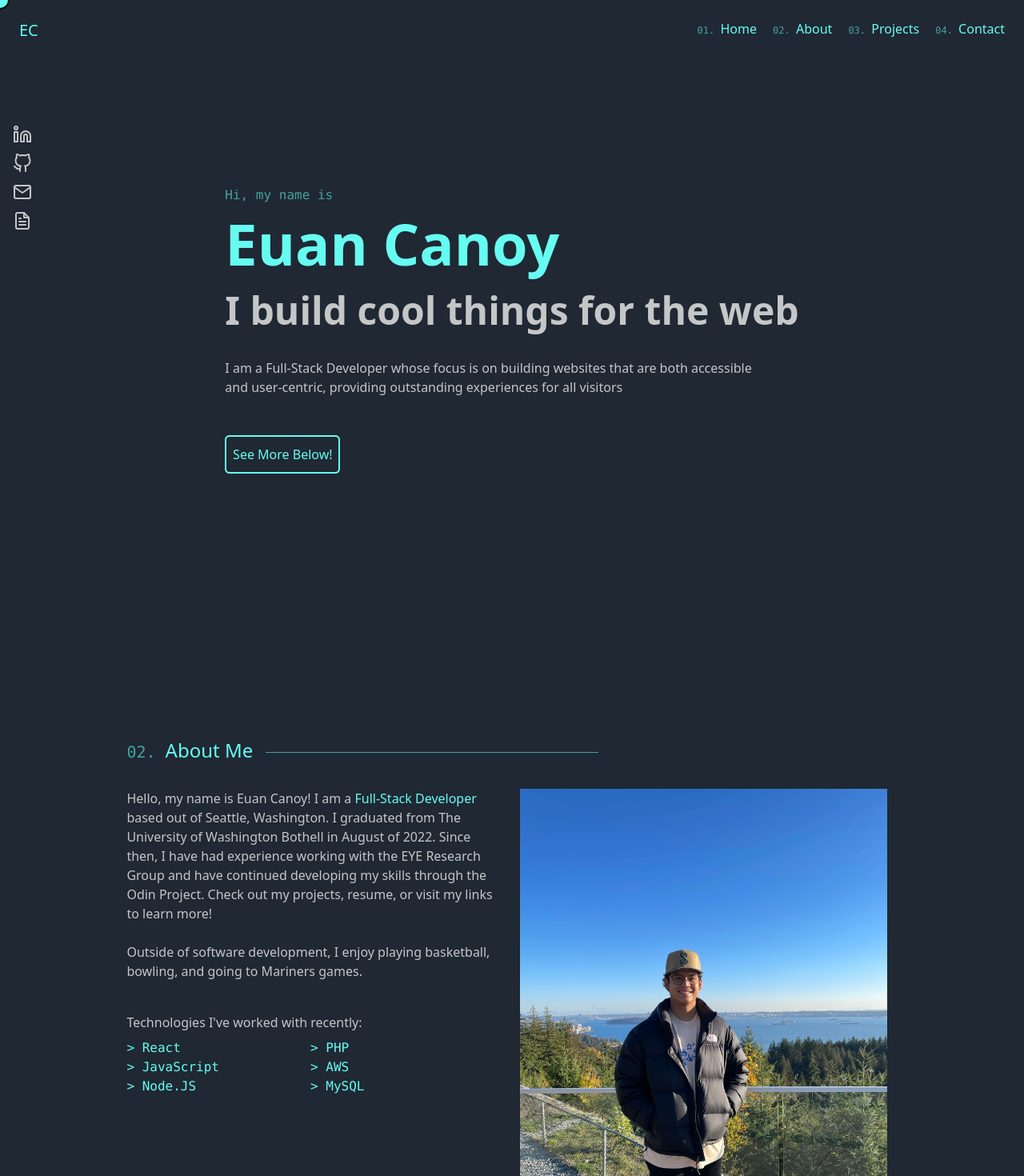
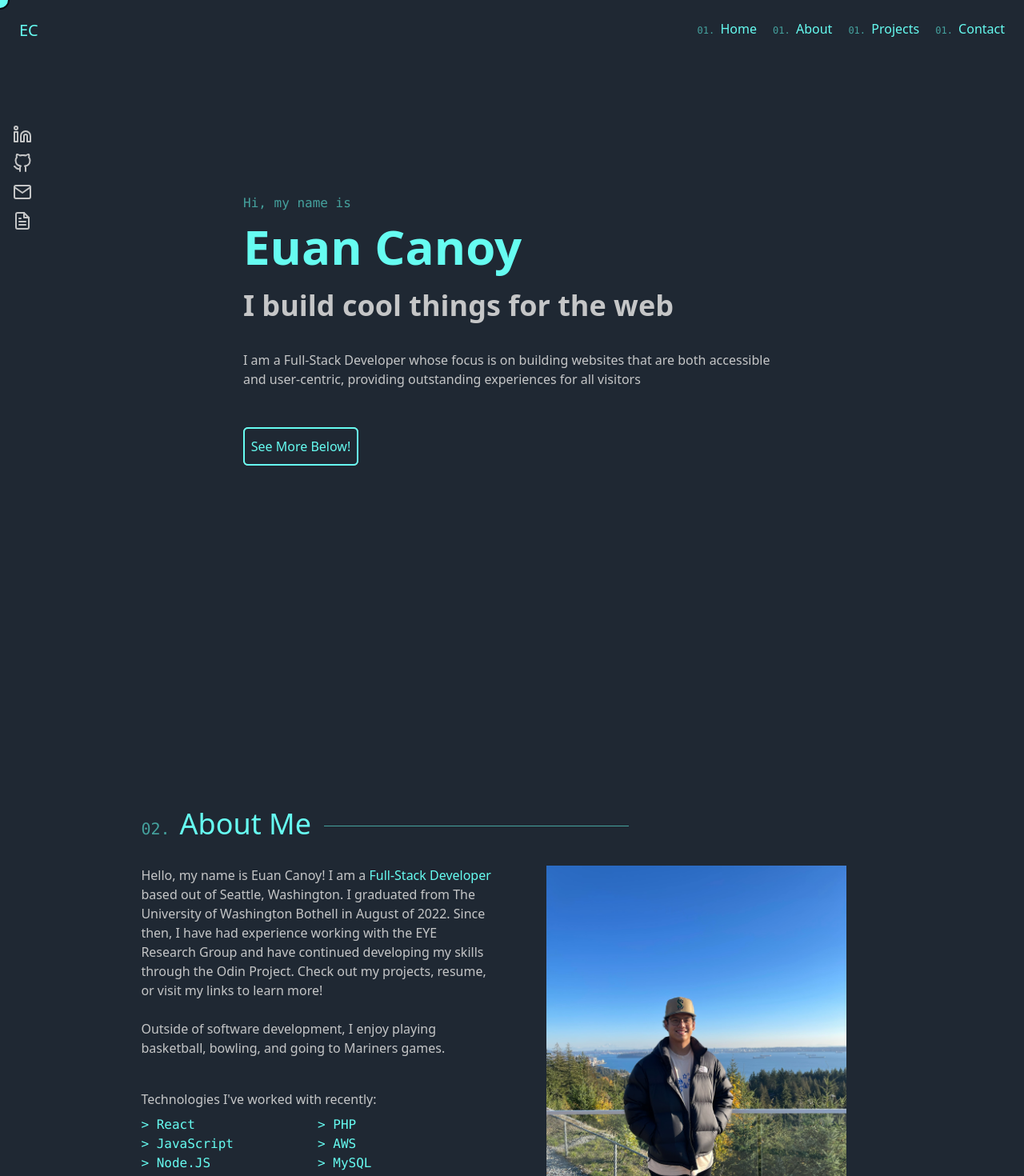
Before and after one commit to EuanProjects/portfolio-2.0, a React (Vite) app: page / in a window 1280 px wide. Shown: the top 1470 px of the page at 80% size. Built offline with nearby package versions, Linux system fonts and the light colour scheme.

Commit message:
resized about me

```diff
--- a/package.json
+++ b/package.json
@@ -13,6 +13,7 @@
     "react": "^18.2.0",
     "react-dom": "^18.2.0",
     "react-feather": "^2.0.10",
+    "react-scroll": "^1.8.9",
     "uuid": "^9.0.1"
   },
   "devDependencies": {
--- a/src/aboutme/aboutMe.jsx
+++ b/src/aboutme/aboutMe.jsx
@@ -1,16 +1,16 @@
 function AboutMe() {
     return (
         <>
-            <div className="h-screen w-[99vw] flex flex-col justify-center items-center">
+            <div className="h-screen w-[99vw] min-h-[1024px] flex flex-col justify-center items-center sm:px-6 xs:px-6" id="about">
                 <div className="md:w-10/12 lg:w-3/4 2xl:w-1/2">
-                    <div className="w-3/4 flex justify-left items-center">
-                        <h2 className="text-2xl">
+                    <div className="md:w-3/4 md:w-full flex justify-left items-center">
+                        <h2 className="sm:text-4xl xs:text-2xl">
                             <span className="text-green text-xl font-mono">02. </span> About Me
                         </h2>
-                        <hr className="w-7/12 border-t border-green h-1 ml-4 mt-2" />
+                        <hr className="w-5/12 border-t border-green h-1 ml-4 mt-2" />
                     </div>
-                    <div className="grid grid-cols-2 gap-8 my-8 w-full">
-                        <div>
+                    <div className="grid grid-cols-1 md:grid-cols-2 gap-8 my-8 w-full">
+                        <div className="xs:order-2 sm:order-2">
                             <p className="text-gray-light">
                                 Hello, my name is Euan Canoy! I am a <span className="text-blue">Full-Stack Developer</span> based out of Seattle, Washington.
                                 I graduated from The University of Washington Bothell in August of 2022. Since then, I have had experience working
@@ -37,8 +37,8 @@ function AboutMe() {
                                 </div>
                             </div>
                         </div>
-                        <div className="relative">
-                            <img src="/profile.JPG" alt="My Image" className="object-cover" />
+                        <div className="xs:order-1 sm:order-1 md:order-2 -z-10 relative xs:max-h-[500px] flex justify-center">
+                            <img src="/profile.JPG" alt="My Image" className="object-cover xs:h-full max-h-[500px]" />
                         </div>
                     </div>
                 </div>
--- a/src/contact/contact.jsx
+++ b/src/contact/contact.jsx
@@ -1,7 +1,7 @@
 function Contact() {
     return (
         <>
-            <div className="h-[75vh] mx-32">
+            <div className="h-[75vh] mx-32" id="contact">
                 <div className="flex justify-center">
                     <h2 className="text-5xl">
                         <span className="text-green text-xl font-mono">04. </span>
--- a/src/cursor/cursor.jsx
+++ b/src/cursor/cursor.jsx
@@ -46,7 +46,7 @@ function Cursor() {
 
   return (
     <>
-      <div className={`cursor ${linksHovered ? 'hovered-link' : ''}`} style={cursorPosition}></div>
+      <div className={`sm:hidden xs:hidden md:hidden lg:block cursor ${linksHovered ? 'hovered-link' : ''}`} style={cursorPosition}></div>
     </>
   );
 }
--- a/src/hero/hero.jsx
+++ b/src/hero/hero.jsx
@@ -4,9 +4,9 @@ function Hero() {
 
     return (
         <>
-            <div className="h-screen">
+            <div className="h-screen min-h-[720px] pt-[76px]" id="hero">
                 <div className="fixed left-0 top-36 mx-4 flex items-center origin-center rotate-90">
-                    <div className="origin-center rotate-90">
+                    <div className="origin-center rotate-90 lg:block md:block sm:hidden xs:hidden">
                         <a href="/8-2023.pdf" target="_blank" rel="noreferrer">
                             <FileText className="stroke-gray-light hover:stroke-white hover:translate-y-1 transition ease-in-out delay-150 rotate-180 my-3" />
                         </a>
@@ -21,17 +21,31 @@ function Hero() {
                         </a>
                     </div>
                 </div>
-                <div className="grid place-items-center h-[75vh]">
+                <div className="grid place-items-center h-[75vh] min-h-[500px] sm:px-6 xs:px-6">
                     <div>
                         <p className="animate-slideinFast font-mono text-green">Hi, my name is</p>
-                        <h1 className="animate-slideinRegular text-7xl py-3 font-bold">Euan Canoy</h1>
-                        <h1 className="animate-slideinSlow text-5xl py-3 text-gray-light font-semibold">I build cool things for the web</h1>
+                        <h1 className="animate-slideinRegular text-7xl xs:text-6xl py-3 font-bold">Euan Canoy</h1>
+                        <h1 className="animate-slideinSlow text-5xl xs:text-4xl py-3 text-gray-light font-semibold">I build cool things for the web</h1>
                         <div className="animate-slideinExtraSlow max-w-2xl">
                             <p className="py-6 text-gray-light">
                                 I am a Full-Stack Developer whose focus is on building websites that are both
                                 accessible and user-centric, providing outstanding
                                 experiences for all visitors
                             </p>
+                        </div>
+                        <div className="flex space-x-4 md:hidden">
+                            <a href="/8-2023.pdf" target="_blank" rel="noreferrer">
+                                <FileText className="stroke-gray-light hover:stroke-white hover:translate-y-1 transition ease-in-out delay-150 my-3" />
+                            </a>
+                            <a href="mailto:canoye05@gmail.com?subject=Hello!%20&body=Hi%20Euan!%20" target="_blank" rel="noreferrer">
+                                <Mail className="stroke-gray-light hover:stroke-white hover:translate-y-1 transition ease-in-out delay-150 my-3" />
+                            </a>
+                            <a href="https://github.com/ejcanoy" target="_blank" rel="noreferrer">
+                                <GitHub className="stroke-gray-light hover:stroke-white hover:translate-y-1 transition ease-in-out delay-150 my-3" />
+                            </a>
+                            <a href="https://www.linkedin.com/in/euan-canoy-8b3530180/" target="_blank" rel="noreferrer">
+                                <Linkedin className="stroke-gray-light hover:stroke-white hover:translate-y-1 transition ease-in-out delay-150 my-3" />
+                            </a>
                         </div>
                         <a href="mailto:canoye05@gmail.com?subject=Hello!%20&body=Hi%20Euan!%20">
                             <button className="border-2 border-blue rounded-md
--- a/src/home/home.jsx
+++ b/src/home/home.jsx
@@ -1,23 +1,30 @@
+import { useState } from "react";
 import AboutMe from "../aboutme/aboutMe";
 import Hero from "../hero/hero";
 import Navbar from "../navbar/navbar";
 import ProjectsSection from "../projectsSection/projectsSection";
 import Contact from "../contact/contact";
-import Footer from "../footer/footer"
-
+import Footer from "../footer/footer";
 
 function Home() {
+    const [displayMenu, setDisplayMenu] = useState(false);
+
+    function handleClick() {
+        console.log("here");
+        setDisplayMenu(!displayMenu);
+    }
 
     return (
         <>
-            <Navbar />
+            <Navbar handleClick={handleClick} displayMenu={displayMenu} />
             <Hero />
             <AboutMe />
             <ProjectsSection />
             <Contact />
             <Footer />
+
         </>
-    )
+    );
 }
 
 export default Home;
--- /dev/null
+++ b/src/navbar/navMenu.jsx
@@ -0,0 +1,35 @@
+import { X } from 'react-feather';
+import { Link } from "react-scroll"
+import { useEffect, useState } from 'react';
+
+function NavMenu({ handleClick, displayMenu }) {
+    const [isVisible, setIsVisible] = useState(false);
+
+    useEffect(() => {
+        setIsVisible(true);
+    }, []);
+
+    function handleLinkClick() {
+        if (displayMenu) {
+            handleClick();
+        }
+    }
+
+    return (
+        <div className={`fixed inset-0 z-40 transition-opacity duration-300 lg:hidden ${isVisible ? 'opacity-100' : 'opacity-0'}`}>
+            <div className="bg-gray-dark h-full">
+                <div className="flex justify-end p-6">
+                    <X className="stroke-blue" onClick={handleClick} />
+                </div>
+                <div className="grid place-items-center h-5/6 font-mono">
+                    <Link to="hero" className='link' spy={true} smooth={true} offset={-50} duration={500} onClick={handleLinkClick}>HOME</Link>
+                    <Link to="about" className='link' spy={true} smooth={true} offset={25} duration={500} onClick={handleLinkClick}>ABOUT</Link>
+                    <Link to="projects" className='link' spy={true} smooth={true} offset={-75} duration={500} onClick={handleLinkClick}>PROJECTS</Link>
+                    <Link to="contact" className='link' spy={true} smooth={true} offset={-50} duration={500} onClick={handleLinkClick}>CONTACT</Link>
+                </div>
+            </div>
+        </div>
+    );
+}
+
+export default NavMenu;
--- a/src/navbar/navbar.jsx
+++ b/src/navbar/navbar.jsx
@@ -1,19 +1,32 @@
+import { Link } from "react-scroll"
+import { Menu } from "react-feather";
+import NavMenu from "./navMenu";
 
+function Navbar({ handleClick, displayMenu }) {
 
-function Navbar() {
     return (
         <>
-            <nav className="flex justify-between p-6">
-                <div>
-                <a className="text-xl">EC</a>
+            {!displayMenu &&
+                <div className="w-[100vw] fixed bg-gray">
+                    <nav className="flex justify-between p-6 z-30">
+                        <div>
+                            <a className="text-xl">EC</a>
+                        </div>
+                        <div className="space-x-5 lg:block sm:hidden xs:hidden z-50">
+                            <Link to="hero" spy={true} smooth={true} offset={-50} duration={500} ><span className="text-green text-xs font-mono">01. </span>Home</Link>
+                            <Link to="about" spy={true} smooth={true} offset={25} duration={500} ><span className="text-green text-xs font-mono">01. </span>About</Link>
+                            <Link to="projects" spy={true} smooth={true} offset={-75} duration={500} ><span className="text-green text-xs font-mono">01. </span>Projects</Link>
+                            <Link to="contact" spy={true} smooth={true} offset={-50} duration={500} ><span className="text-green text-xs font-mono">01. </span>Contact</Link>
+                        </div>
+                        <div className="lg:hidden sm:block">
+                            <Menu className="stroke-blue" onClick={handleClick} />
+                        </div>
+                    </nav>
                 </div>
-                <div className="space-x-5">
-                    <a href="#"><span className="text-green text-xs font-mono">01. </span> Home</a>
-                    <a href="#"><span className="text-green text-xs font-mono">02. </span> About</a>
-                    <a href="#"><span className="text-green text-xs font-mono">03. </span> Projects</a>
-                    <a href="#"><span className="text-green text-xs font-mono">04. </span> Contact</a>
-                </div>
-            </nav>
+
+            }
+            {displayMenu && <NavMenu handleClick={handleClick} displayMenu={displayMenu} />
+            }
         </>
     )
 }
--- a/src/projectsSection/project/project.jsx
+++ b/src/projectsSection/project/project.jsx
@@ -20,7 +20,7 @@ function Project({ title, description, tools, links, index }) {
                                 {description}
                             </p>
                         </div>
-                        <ul className={`${isEven ? "justify-start" : "justify-end"} flex space-x-4 z-10 mx-2 py-2`}>
+                        <ul className={`${isEven ? "justify-start" : "justify-end"} flex space-x-4 z-10 mx-2 py-2 flex-wrap`}>
                             {tools.map((tool) => (
                                 <li className="list-none font-mono text-gray-light text-xs" key={tool}>
                                     {tool}
--- a/src/projectsSection/project/projectData.js
+++ b/src/projectsSection/project/projectData.js
@@ -32,7 +32,7 @@ const projectData = [
     {
         title: "Crypto Tracker",
         description: "Developed a web app in collaboration with a team of UW students that allows users to track cryptocurrencies, receive email updates on top cryptos, and save cryptos that they want to monitor to an account that they created. Created the API and email subscription features.",
-        tools: ["Python", "Flask", "AWS Elastic Beanstalk", "AWS S3", "AWS DynamoDB", "AWS Code Pipeline", "AWS SNS", "AWS Lambda"],
+        tools: ["Python", "Flask", "AWS Elastic Beanstalk", "S3", "DynamoDB", "Code Pipeline", "SNS", "Lambda"],
         link: {},
         id: uuidv4(),
     },
--- a/src/projectsSection/projectsSection.jsx
+++ b/src/projectsSection/projectsSection.jsx
@@ -5,13 +5,13 @@ function ProjectsSection() {
     const viewHeight = projectData.length * 50 + "vh";
     return (
         <>
-            <div className={`h-[${viewHeight}] mb-48 flex justify-center`}>
+            <div className={`h-[${viewHeight}] mb-48 flex justify-center sm:px-6 xs:px-6 `} id="projects">
                 <div className="md:w-[80vw] lg:w-[73vw] 2xl:w-1/2">
                     <div className="flex items-center">
-                        <h2 className="text-4xl">
+                        <h2 className="sm:text-4xl xs:text-2xl">
                             <span className="text-green text-xl font-mono">03. </span> Projects
                         </h2>
-                        <hr className="w-7/12 border-t border-green h-1 ml-4 mt-2" />
+                        <hr className="w-7/12 xs:w-6/12 border-t border-green h-1 ml-4 mt-2" />
                     </div>
                     {projectData.map((projectInfo, index) => (
                         <Project
```
Also changed, not shown: tailwind.config.js (+8 -0 lines), 1 other file (tests, documents, lock files or other folders).
